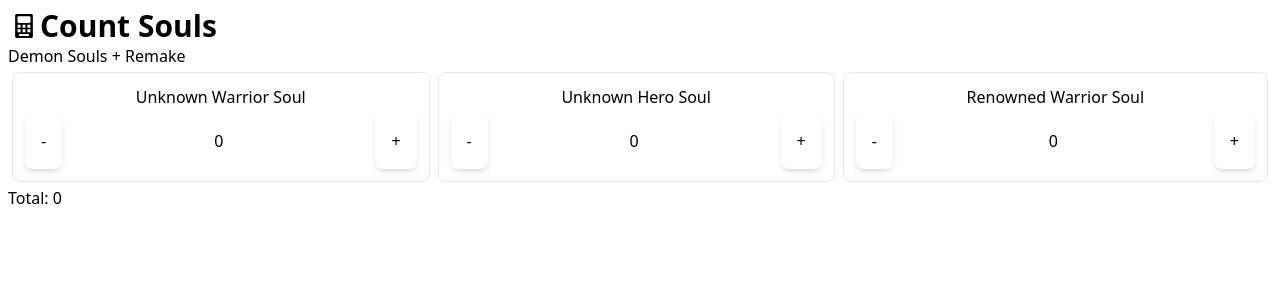
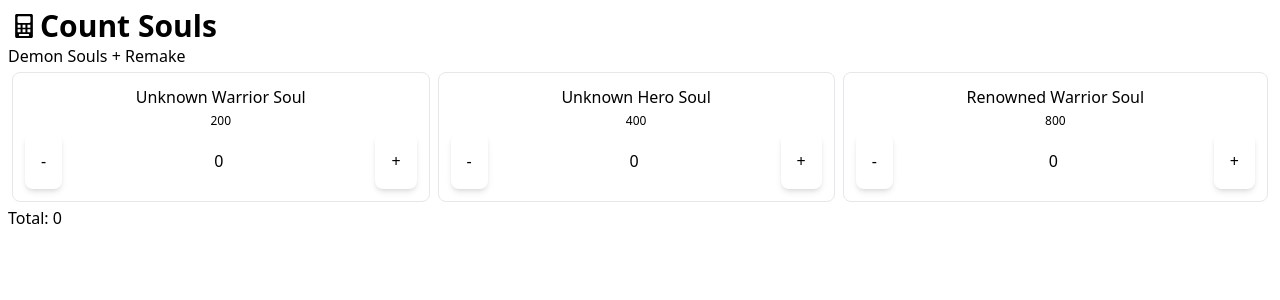
Before and after one commit to ElmarTalibzade/count-souls, a SvelteKit app: page /demonsouls in a window 1280 px wide. Shown: the top 300 px of the page. Built offline with nearby package versions, Linux system fonts and the light colour scheme.

Commit message:
Now shows soul value of each soul

```diff
--- a/src/components/common/calculator.svelte
+++ b/src/components/common/calculator.svelte
@@ -33,6 +33,7 @@
   {#each soulCalculations as soul, i}
     <div class="grow border border-solid rounded-lg p-3 m-1">
       <div class="mb-1 text-center text-base">{soul.definition.name}</div>
+      <div class="mb-1 text-center text-xs">{soul.definition.value}</div>
       <div class="flex items-center justify-between">
         <button
           on:click={() => decrement(i)}
```
